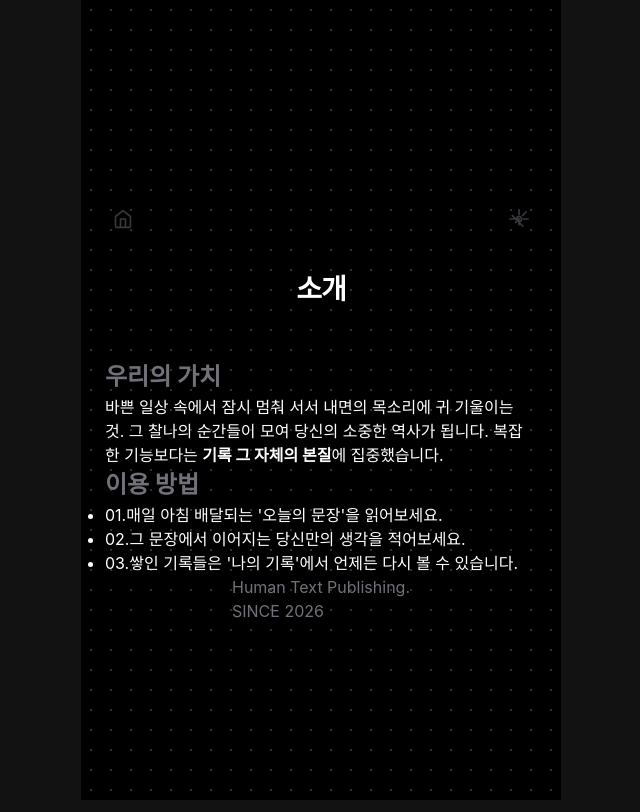
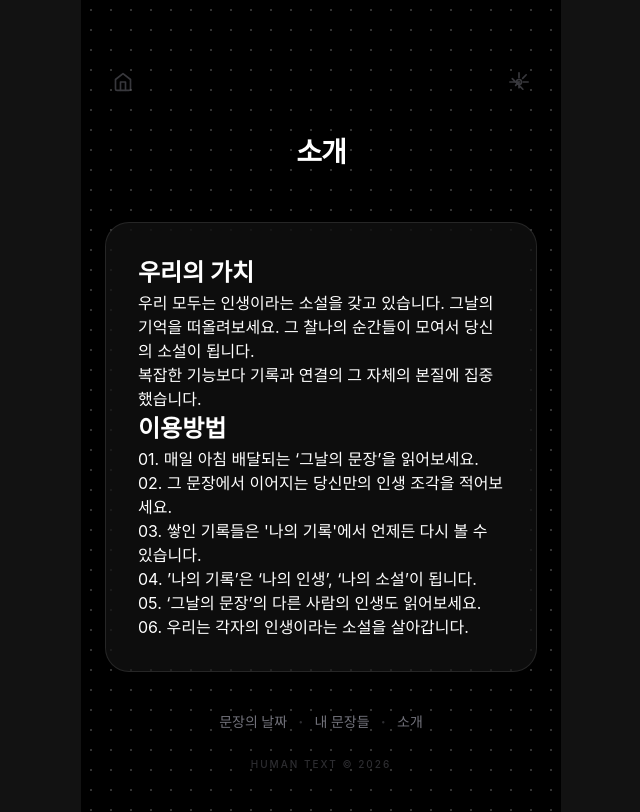
Before and after one commit to hsunp77-hub/human-text, a Next.js app: page /about in a window 1280 px wide. Shown: the whole page, without its empty margins (319-959 px from the left). Built offline with nearby package versions, Linux system fonts and the light colour scheme.

Commit message:
Final Design Update: consistent layout, font styles, and spacing across all pages

```diff
--- a/src/app/about/page.tsx
+++ b/src/app/about/page.tsx
@@ -3,6 +3,7 @@
 import Link from "next/link";
 import { useEffect, useState } from "react";
 import Header from "@/components/Header";
+import Footer from "@/components/Footer";
 
 export default function AboutPage() {
     const [mounted, setMounted] = useState(false);
@@ -20,45 +21,41 @@ export default function AboutPage() {
 
                 {/* Vision Section */}
                 <div className={`space-y-12 transition-all duration-1000 delay-200 ${mounted ? 'opacity-100 translate-y-0' : 'opacity-0 translate-y-4'}`}>
-                    <section>
-                        <h2 className="text-xs font-bold mb-4 tracking-widest uppercase" style={{ color: '#71717A' }}>우리의 가치</h2>
-                        <div className="bg-white/5 backdrop-blur-md rounded-3xl p-8 border border-white/10">
-                            <p className="text-lg leading-relaxed text-[#E4E4E7]">
-                                바쁜 일상 속에서 잠시 멈춰 서서 내면의 목소리에 귀 기울이는 것.
-                                그 찰나의 순간들이 모여 당신의 소중한 역사가 됩니다.
-                                복잡한 기능보다는 <strong>기록 그 자체의 본질</strong>에 집중했습니다.
-                            </p>
+                    {/* Main Card */}
+                    <div className="glass-card w-full p-8 relative flex flex-col items-start text-left mb-8 animate-fadeInUp">
+                        <div className="w-full space-y-8">
+
+                            <div className="space-y-4">
+                                <h2 className="text-lg font-serif font-medium text-white border-b border-white/10 pb-2 mb-4">
+                                    우리의 가치
+                                </h2>
+                                <p className="text-sm font-serif font-medium text-white leading-loose whitespace-pre-wrap">
+                                    우리 모두는 인생이라는 소설을 갖고 있습니다. 그날의 기억을 떠올려보세요. 그 찰나의 순간들이 모여서 당신의 소설이 됩니다.
+                                    <br />
+                                    복잡한 기능보다 기록과 연결의 그 자체의 본질에 집중했습니다.
+                                </p>
+                            </div>
+
+                            {/* Section 2: How to Use */}
+                            <div className="space-y-4">
+                                <h2 className="text-lg font-serif font-medium text-white border-b border-white/10 pb-2 mb-4">
+                                    이용방법
+                                </h2>
+                                <div className="text-sm font-serif font-medium text-white leading-loose space-y-2">
+                                    <p>01. 매일 아침 배달되는 ‘그날의 문장’을 읽어보세요.</p>
+                                    <p>02. 그 문장에서 이어지는 당신만의 인생 조각을 적어보세요.</p>
+                                    <p>03. 쌓인 기록들은 '나의 기록'에서 언제든 다시 볼 수 있습니다.</p>
+                                    <p>04. ’나의 기록’은 ‘나의 인생’, ‘나의 소설’이 됩니다.</p>
+                                    <p>05. ‘그날의 문장’의 다른 사람의 인생도 읽어보세요.</p>
+                                    <p>06. 우리는 각자의 인생이라는 소설을 살아갑니다.</p>
+                                </div>
+                            </div>
+
                         </div>
-                    </section>
-
-                    <section>
-                        <h2 className="text-xs font-bold mb-4 tracking-widest uppercase" style={{ color: '#71717A' }}>이용 방법</h2>
-                        <ul className="space-y-4 text-[#A1A1AA]">
-                            <li className="flex gap-4">
-                                <span className="text-white font-bold">01.</span>
-                                <span>매일 아침 배달되는 '오늘의 문장'을 읽어보세요.</span>
-                            </li>
-                            <li className="flex gap-4">
-                                <span className="text-white font-bold">02.</span>
-                                <span>그 문장에서 이어지는 당신만의 생각을 적어보세요.</span>
-                            </li>
-                            <li className="flex gap-4">
-                                <span className="text-white font-bold">03.</span>
-                                <span>쌓인 기록들은 '나의 기록'에서 언제든 다시 볼 수 있습니다.</span>
-                            </li>
-                        </ul>
-                    </section>
+                    </div>
                 </div>
 
-                {/* Footer */}
-                <footer className="py-24 text-center">
-                    <p className="text-[10px] opacity-30 mb-2" style={{ color: '#71717A' }}>
-                        Human Text Publishing.
-                    </p>
-                    <p className="text-[10px] opacity-30 font-bold tracking-[0.3em]" style={{ color: '#71717A' }}>
-                        SINCE 2026
-                    </p>
-                </footer>
+                <Footer />
 
             </div>
         </div>
--- /dev/null
+++ b/src/components/Footer.tsx
@@ -0,0 +1,30 @@
+import Link from 'next/link';
+
+interface FooterProps {
+    pageContext?: 'sentences' | 'archive' | 'write' | 'about' | 'home';
+}
+
+export default function Footer({ pageContext = 'home' }: FooterProps) {
+    const leftLink = pageContext === 'sentences'
+        ? { label: '내 문장들', href: '/archive' }
+        : { label: '문장의 날짜', href: '/sentences' };
+
+    const centerLink = (pageContext === 'sentences' || pageContext === 'archive')
+        ? { label: '글 쓰기', href: '/write' }
+        : { label: '내 문장들', href: '/archive' };
+
+    return (
+        <footer className="py-12 flex flex-col items-center">
+            <div className="footer-nav">
+                <Link href={leftLink.href}>{leftLink.label}</Link>
+                <span className="nav-dot">•</span>
+                <Link href={centerLink.href}>{centerLink.label}</Link>
+                <span className="nav-dot">•</span>
+                <Link href="/about">소개</Link>
+            </div>
+            <p className="footer-copyright">
+                Human Text © 2026
+            </p>
+        </footer>
+    );
+}
```
Also changed, not shown: src/app/archive/page.tsx (+3 -13 lines), src/app/sentences/page.tsx (+14 -23 lines), src/app/write/page.tsx (+101 -83 lines), 1 other file (tests, documents, lock files or other folders).
